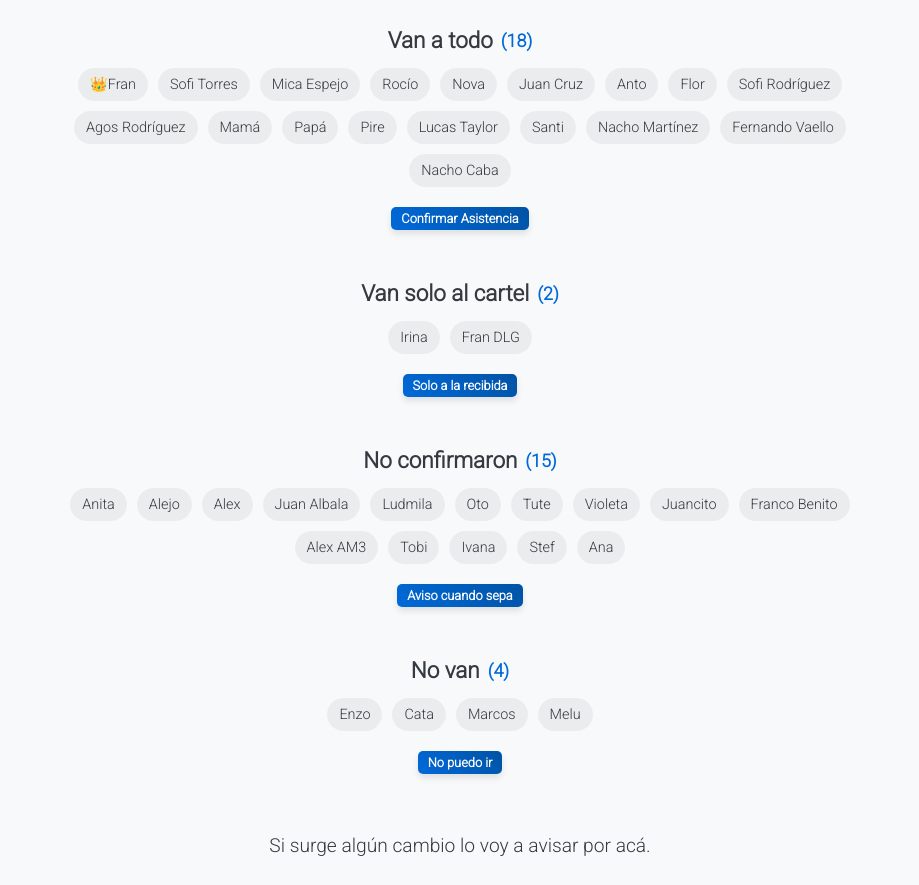
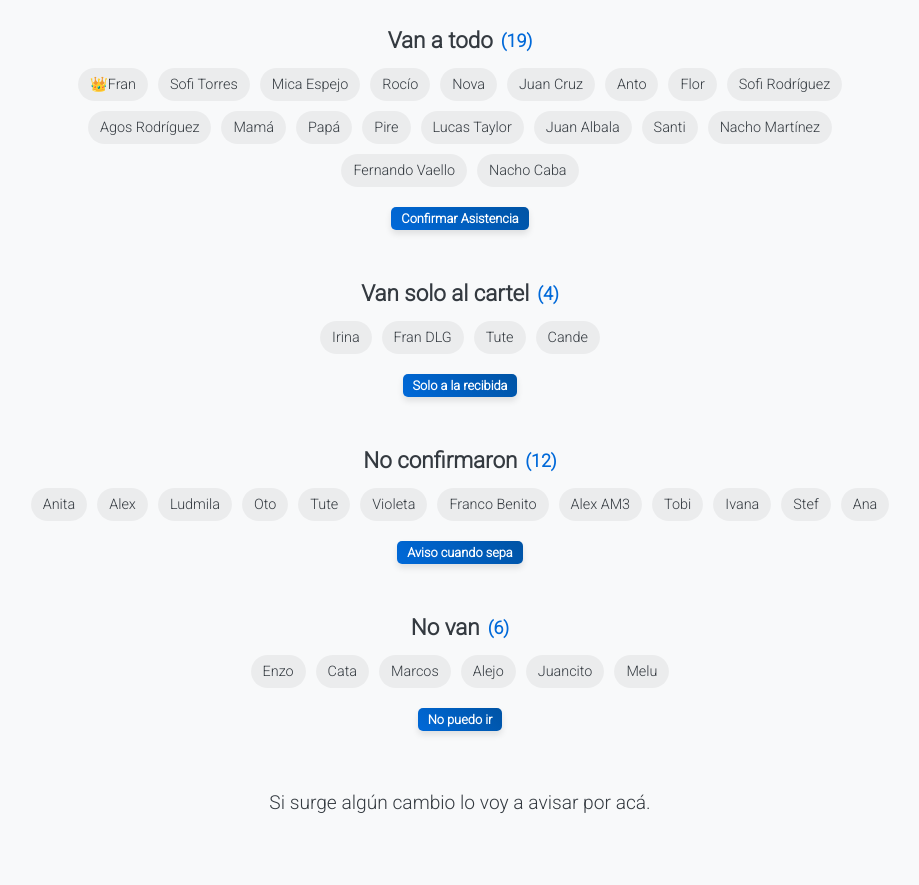
Before and after one commit to FrannRod/frann, a plain HTML site: page recibida.html in a window 1280 px wide. Shown: the part 1484-2369 px from the top of the page, without its empty margins (180-1099 px from the left). Drawn offline with Linux system fonts and the light colour scheme.

Commit message:
se pinchó gente

```diff
--- a/recibida.html
+++ b/recibida.html
@@ -63,6 +63,7 @@
           <li>Papá</li>
           <li>Pire</li>
           <li>Lucas Taylor</li>
+          <li>Juan Albala</li>
           <li>Santi</li>
           <li>Nacho Martínez</li>
           <li>Fernando Vaello</li>
@@ -76,6 +77,8 @@
         <ul>
           <li>Irina</li>
           <li>Fran DLG</li>
+          <li>Tute</li>
+          <li>Cande</li>
         </ul>
         <a href="https://wa.me/5491133321196?text=Hola!%20Voy%20solo%20a%20la%20recibida%20pero%20no%20al%20bar" class="button small">Solo a la recibida</a>
       </div>
@@ -84,14 +87,11 @@
         <h3>No confirmaron <span class="count">(n)</span></h3>
         <ul>
           <li>Anita</li>
-          <li>Alejo</li>
           <li>Alex</li>
-          <li>Juan Albala</li>
           <li>Ludmila</li>
           <li>Oto</li>
           <li>Tute</li>
           <li>Violeta</li>
-          <li>Juancito</li>
           <li>Franco Benito</li>
           <li>Alex AM3</li>
           <li>Tobi</li>
@@ -108,6 +108,8 @@
           <li>Enzo</li>
           <li>Cata</li>
           <li>Marcos</li>
+          <li>Alejo</li>
+          <li>Juancito</li>
           <li>Melu</li>
         </ul>
         <a href="https://wa.me/5491133321196?text=Hola!%20Lamento%20avisarte%20que%20*no*%20voy%20a%20tu%20recibida" class="button small">No puedo ir</a>
```
